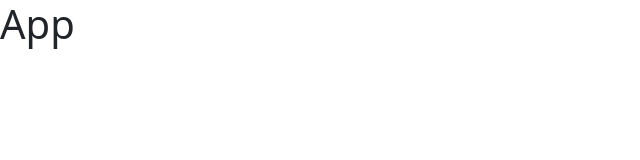
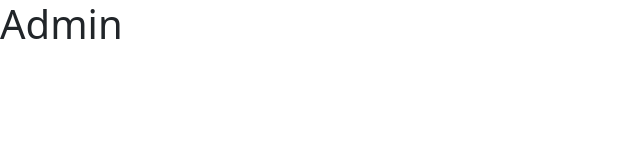
Before and after one commit to arghyab0/VITGo, a React (Create React App) app: page /admin in a window 1280 px wide. Shown: the top 160 px of the page, without its empty margins (0-640 px from the left). Built offline with nearby package versions, Linux system fonts and the light colour scheme.

Commit message:
feat: added home, login, admin pages

```diff
--- a/package.json
+++ b/package.json
@@ -11,8 +11,7 @@
     "react-bootstrap": "^2.0.0",
     "react-dom": "^17.0.2",
     "react-router-dom": "^5.3.0",
-    "react-scripts": "4.0.3",
-    "web-vitals": "^1.0.1"
+    "react-scripts": "4.0.3"
   },
   "scripts": {
     "start": "react-scripts start",
--- a/src/App.jsx
+++ b/src/App.jsx
@@ -1,7 +1,27 @@
+//components
+import { BrowserRouter as Router, Switch, Route } from "react-router-dom";
+import Home from "./pages/Home";
+import Login from "./pages/Login";
+import Admin from "./pages/Admin";
+
 function App() {
   return (
     <div className="App">
-      <h1>App</h1>
+      <Router>
+        <Switch>
+          <Route exact path="/">
+            <Home />
+          </Route>
+
+          <Route path="/login">
+            <Login />
+          </Route>
+
+          <Route path="/admin">
+            <Admin />
+          </Route>
+        </Switch>
+      </Router>
     </div>
   );
 }
--- /dev/null
+++ b/src/pages/Admin.jsx
@@ -0,0 +1,9 @@
+const Admin = () => {
+  return (
+    <>
+      <h1>Admin</h1>
+    </>
+  );
+};
+
+export default Admin;
--- /dev/null
+++ b/src/pages/Home.jsx
@@ -0,0 +1,9 @@
+const Home = () => {
+  return (
+    <>
+      <h1>Home</h1>
+    </>
+  );
+};
+
+export default Home;
--- /dev/null
+++ b/src/pages/Login.jsx
@@ -0,0 +1,9 @@
+const Login = () => {
+  return (
+    <>
+      <h1>Login</h1>
+    </>
+  );
+};
+
+export default Login;
```
Also changed, not shown: 2 other files (tests, documents, lock files or other folders).
